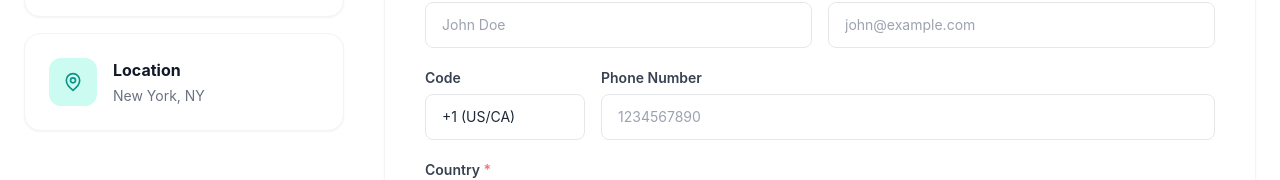
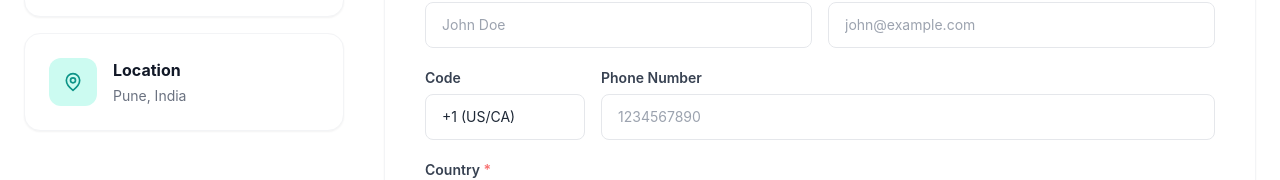
Before and after one commit to Yashnahar17/LoopByAron, a React (Vite) app: page / in a window 1280 px wide. Both pictures are taken after a click on the button "Contact Us". Shown: the part 458-638 px from the top of the page. Built offline with nearby package versions, Linux system fonts and the light colour scheme.

Commit message:
Update footer and contact details

```diff
--- a/src/components/Footer.jsx
+++ b/src/components/Footer.jsx
@@ -1,4 +1,4 @@
-import { BookOpen, Mail } from 'lucide-react'
+import { Mail } from 'lucide-react'
 
 const quickLinks   = [{ label: 'Home', page: 'home' }, { label: 'About Author', page: 'about' }, { label: 'Contact Us', page: 'contact' }]
 const trilogyLinks = [{ label: 'Part I: The Loop', page: 'part-one' }, { label: 'Part II: Within The Loop', page: 'part-two' }, { label: 'Part III: Beyond The Loop', page: 'part-three' }]
@@ -12,7 +12,6 @@
         <div className="grid sm:grid-cols-2 lg:grid-cols-4 gap-10 mb-12">
           <div>
             <button onClick={() => go('home')} className="flex items-center gap-2 mb-4 group">
-              <BookOpen size={20} className="text-teal-500" />
               <span className="font-bold text-white text-base group-hover:text-teal-400 transition-colors">The Loop Trilogy</span>
             </button>
             <p className="text-sm leading-relaxed">The untold reality behind fictional characters</p>
--- a/src/pages/ContactPage.jsx
+++ b/src/pages/ContactPage.jsx
@@ -97,7 +97,7 @@
                   </div>
                   <div>
                     <h3 className="font-bold text-gray-900 text-base mb-1">Location</h3>
-                    <p className="text-gray-500 text-sm">New York, NY</p>
+                    <p className="text-gray-500 text-sm">Pune, India</p>
                   </div>
                 </div>
               </FadeIn>
```
